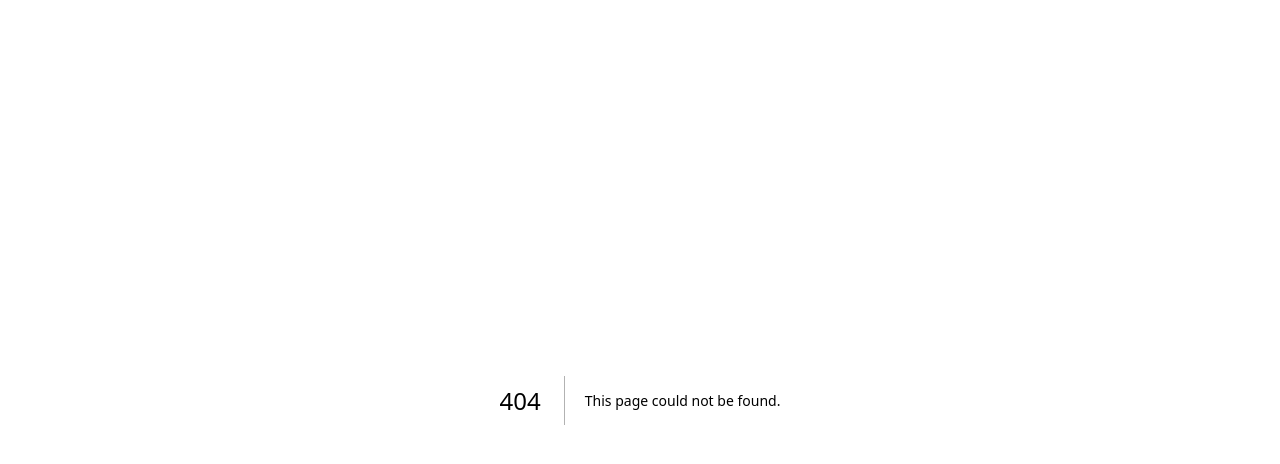
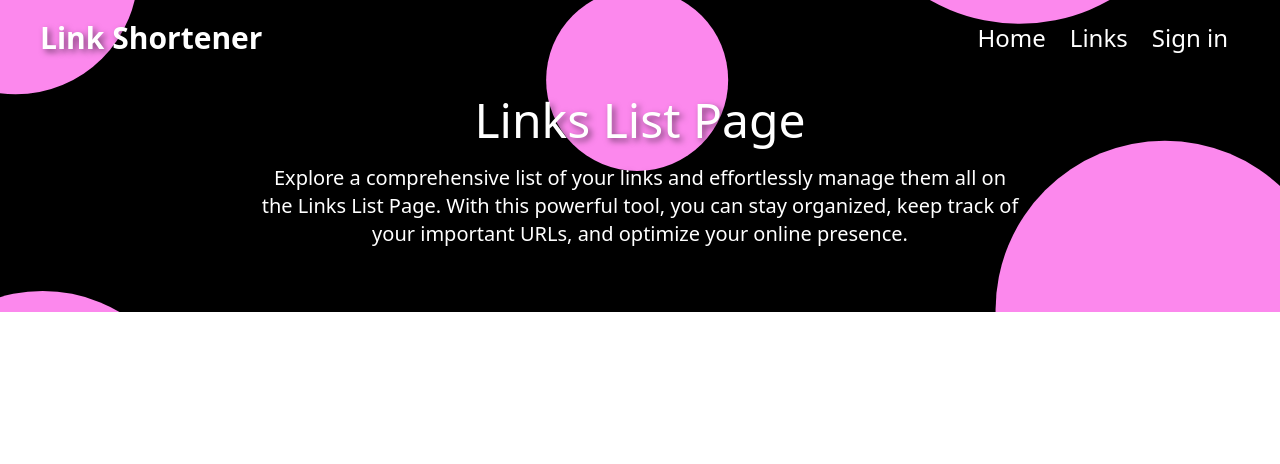
Before and after one commit to AndreyProvozen/link-shortener, a Next.js app: page /links in a window 1280 px wide. Before the commit this address had no page. Shown: the top 464 px of the page. Built offline with nearby package versions, Linux system fonts and the light colour scheme.

Commit message:
init links list page

```diff
--- a/src/components/Header/Header.tsx
+++ b/src/components/Header/Header.tsx
@@ -24,7 +24,7 @@ const HeaderContent: FC<Props> = ({ textBlack, containerClasses = '' }) => {
     <header
       className={`${
         textBlack ? 'text-black-900 border-b-2 border-gray-100' : 'text-white-50'
-      } ${containerClasses} z-40 p-5`}
+      } z-40 p-5 ${containerClasses}`}
     >
       <div className="container max-w-screen-container mx-auto flex justify-between items-center text-xl">
         <Link
--- a/src/constants/meta.ts
+++ b/src/constants/meta.ts
@@ -20,4 +20,8 @@ export const META = {
     DESCRIPTION:
       'Create short, custom links with ease using our Link Shortener. Boost your online presence and track link clicks with our advanced analytics. Try it now for free!',
   },
+  LIST: {
+    TITLE: 'Links List Page',
+    DESCRIPTION: 'Explore and manage your shortened links with our Link Shortener project.',
+  },
 };
--- /dev/null
+++ b/src/containers/LinksListPage/index.tsx
@@ -0,0 +1,75 @@
+import { FC } from 'react';
+
+import { Header } from '@/components';
+import { HeroBGCircleScatter } from '@/icons';
+// import LinksListSkeleton from '@/components/Skeleton/LinksListSkeleton';
+// import PaginationSkeleton from '@/components/Skeleton/PaginationSkeleton';
+// import { useGetLinksQuery } from '@/store/api/links.api';
+// import { useFetchLinksBySearchStringQuery } from '@/store/api/search.api';
+
+const LinksList: FC = () => {
+  // const { query } = useRouter();
+
+  // const [perPage] = useState(9);
+
+  // const favorite = query?.search === 'favorite';
+  // const searchString = query?.searchString as string;
+  // const skip = !favorite && !searchString;
+
+  // const sortedLinkData = useFetchLinksBySearchStringQuery(
+  //   { favorite, searchString },
+  //   { refetchOnMountOrArgChange: true, skip }
+  // );
+
+  // const linkData = useGetLinksQuery({ perPage: 10 }, { skip: !skip });
+  // const { data, isLoading } = skip ? linkData : sortedLinkData;
+
+  return (
+    <>
+      <div className="relative flex flex-col">
+        <Header />
+        <HeroBGCircleScatter
+          className="absolute inset-0 w-full h-full object-cover"
+          preserveAspectRatio="xMidYMid slice"
+        />
+
+        <div className="container max-w-3xl text-center mx-auto text-white-50 z-10 pb-16">
+          <h1 className="text-5xl py-5" style={{ textShadow: '3px 3px 6px rgba(0, 0, 0, 0.5)' }}>
+            Links List Page
+          </h1>
+          <p className="text-center text-xl" style={{ textShadow: '3px 3px 6px rgba(0, 0, 0, 0.5)' }}>
+            Explore a comprehensive list of your links and effortlessly manage them all on the Links List Page. With
+            this powerful tool, you can stay organized, keep track of your important URLs, and optimize your online
+            presence.
+          </p>
+        </div>
+      </div>
+      {/* <div className="max-w-screen-desktop mx-auto w-full px-5 my-10">
+        <FiltersBlock />
+        {isLoading ? (
+          <>
+            <LinksListSkeleton quantity={5} />
+            <PaginationSkeleton />
+          </>
+        ) : data.count === 0 ? (
+          <NotFoundSection
+            title="You currently do not have any links in your collection."
+            href="/"
+            linkClassName="text-2xl text-white rounded-md hover:bg-lightPink bg-pink px-6 py-2.5 active:bg-darkPink"
+            linkText="Create new link"
+          />
+        ) : (
+          <LinkDataBlock
+            linksList={data.linksList}
+            count={data.count}
+            perPage={perPage}
+            linkContainerClasses="border-b border-gray"
+            showFiltersAndPagination={true}
+          />
+        )}
+      </div> */}
+    </>
+  );
+};
+
+export default LinksList;
--- /dev/null
+++ b/src/icons/HeroBGCircleScatter.tsx
@@ -0,0 +1,60 @@
+import { motion } from 'framer-motion';
+import { FC, SVGProps } from 'react';
+
+interface Props extends SVGProps<SVGSVGElement> {
+  blobsColor?: string;
+}
+
+const floatTransition = { repeat: Infinity, ease: 'easeInOut', repeatType: 'mirror' as const };
+
+const HeroBGCircleScatter: FC<Props> = ({ blobsColor = '#FC88ED', ...props }) => (
+  <svg viewBox="0 0 900 450" xmlns="http://www.w3.org/2000/svg" {...props}>
+    <rect x="0" y="0" width="900" height="450" fill="#000" />
+    <g fill={blobsColor}>
+      <motion.circle
+        r="128"
+        cx="717"
+        cy="4"
+        animate={{ y: [0, 10, 0] }}
+        transition={{ ...floatTransition, duration: 5.5 }}
+      />
+      <motion.circle
+        r="64"
+        cx="448"
+        cy="169"
+        animate={{ y: [0, 10, 0] }}
+        transition={{ ...floatTransition, duration: 3 }}
+      />
+      <motion.circle
+        r="86"
+        cx="11"
+        cy="86"
+        animate={{ y: [0, 10, 0] }}
+        transition={{ ...floatTransition, duration: 3.5 }}
+      />
+      <motion.circle
+        r="119"
+        cx="819"
+        cy="334"
+        animate={{ y: [0, -10, 0] }}
+        transition={{ ...floatTransition, duration: 5 }}
+      />
+      <motion.circle
+        r="93"
+        cx="340"
+        cy="442"
+        animate={{ y: [0, -10, 0] }}
+        transition={{ ...floatTransition, duration: 4 }}
+      />
+      <motion.circle
+        r="106"
+        cx="30"
+        cy="422"
+        animate={{ y: [0, 10, 0] }}
+        transition={{ ...floatTransition, duration: 4.5 }}
+      />
+    </g>
+  </svg>
+);
+
+export default HeroBGCircleScatter;
--- a/src/icons/index.ts
+++ b/src/icons/index.ts
@@ -18,3 +18,4 @@ export { default as UserIcon } from './User';
 export { default as HeroBGBlob } from './HeroBGBlob';
 export { default as HeroBGWave } from './HeroBGWave';
 export { default as HeroBGWaves } from './HeroBGWaves';
+export { default as HeroBGCircleScatter } from './HeroBGCircleScatter';
--- /dev/null
+++ b/src/pages/links/index.tsx
@@ -0,0 +1,20 @@
+import { FC } from 'react';
+
+import PageMeta from '@/atoms/PageMeta';
+import { META } from '@/constants';
+import LinksList from '@/containers/LinksListPage';
+import { HeartIcon, ThreeDotsIcon } from '@/icons';
+
+const LinksListPage: FC = () => (
+  <>
+    <PageMeta title={META.LIST.TITLE} description={META.LIST.DESCRIPTION} noIndex />
+    <LinksList />
+    <div className="fixed opacity-0 pointer-events-none">
+      <ThreeDotsIcon id="three-dots-icon" className="fill-pink-700 hover:fill-pink-500" />
+      <HeartIcon id="heart-icon" className="fill-red-700 stroke-2 stroke-red-700" />
+      <HeartIcon id="heart-outline-icon" className="fill-none stroke-2 stroke-red-700" />
+    </div>
+  </>
+);
+
+export default LinksListPage;
```
